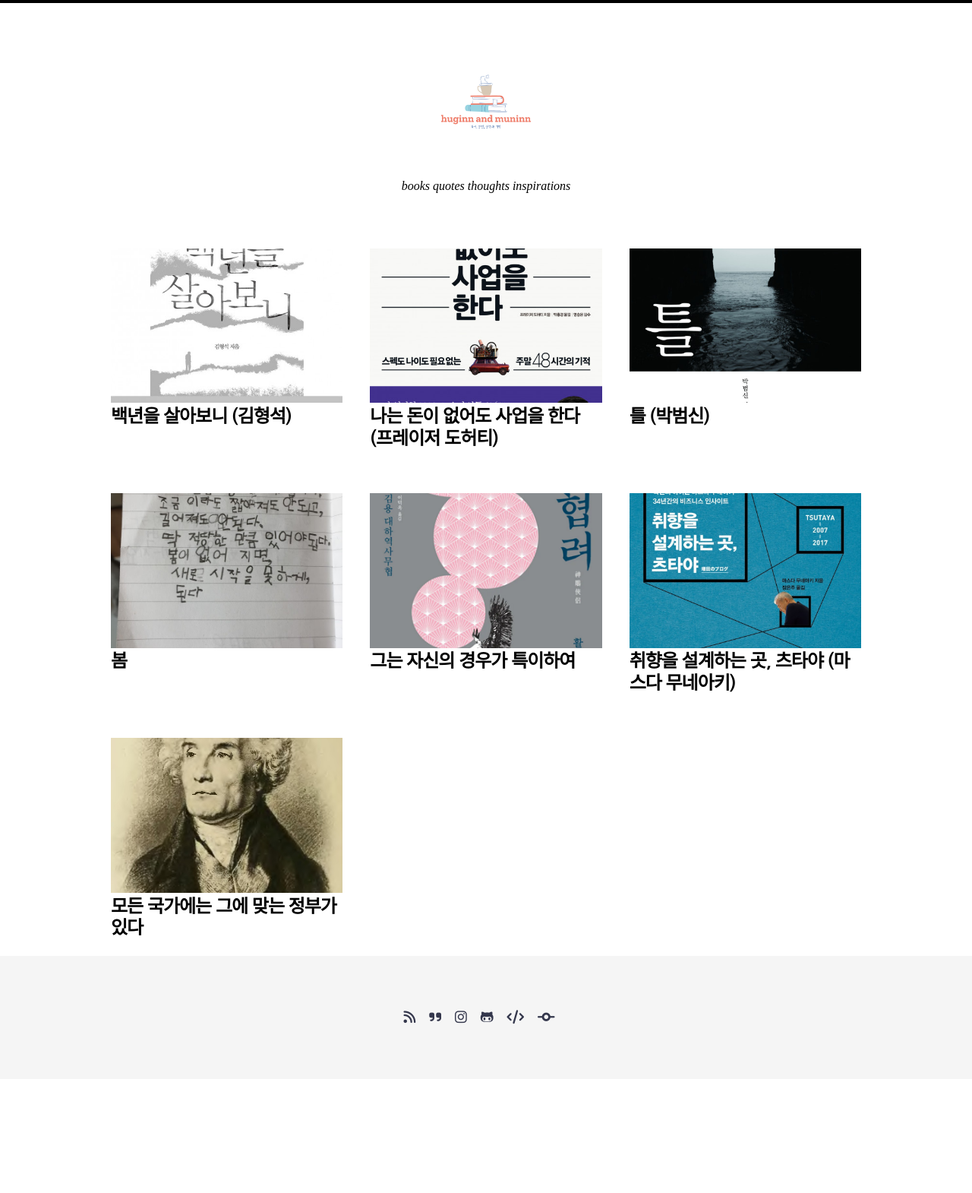
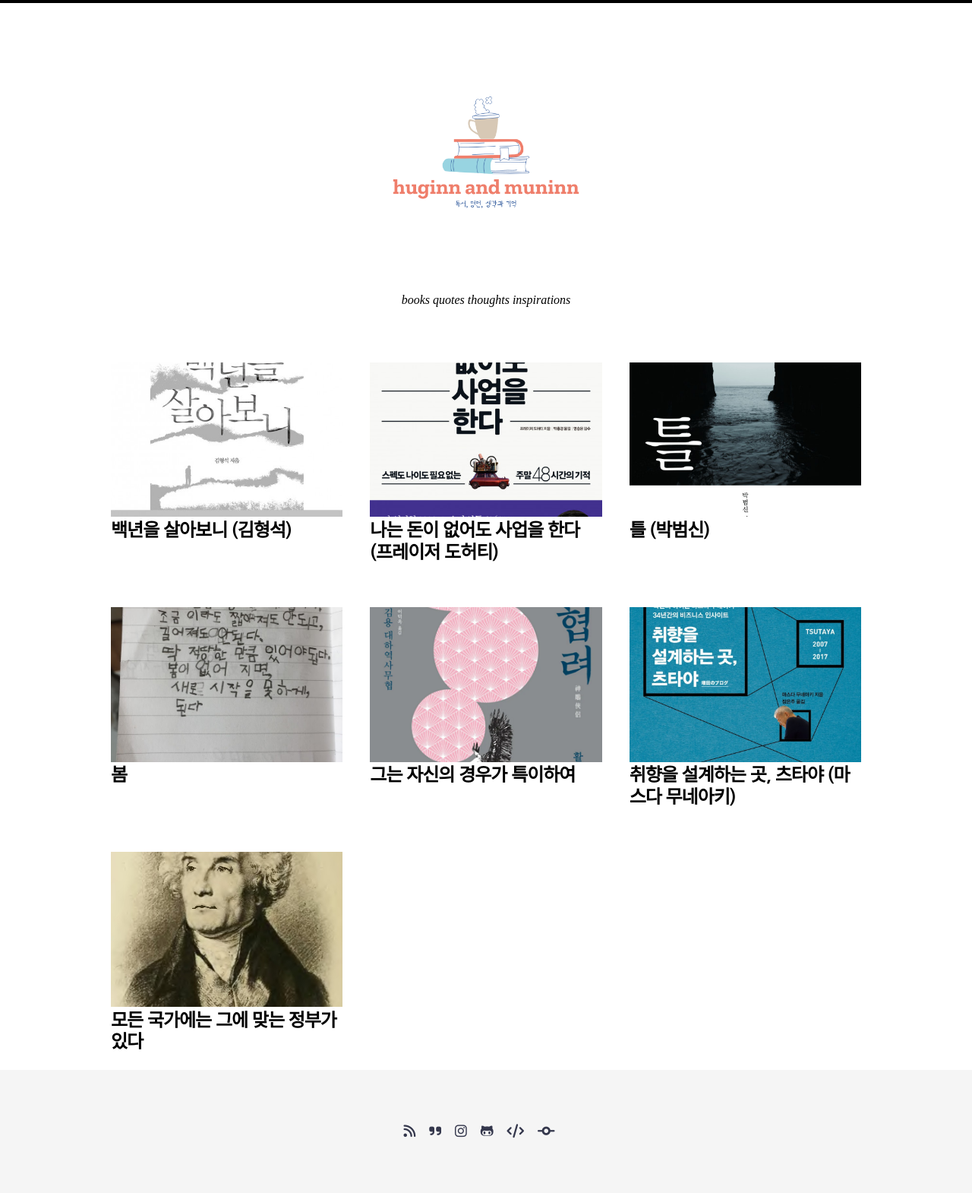
Before and after one commit to huginnmn/huginnmn.github.io, a Jekyll site: the page built from index.html, in a window 1280 px wide. Shown: the whole page at 76% size. Built offline with Jekyll 4.4.1, drawn with Linux system fonts in a browser that asks for light colours; nearby versions of some CDN libraries; the list of posts is cut into pages by our own code; before the commit the page ends 1420 px from its top, so only the background shows below that.

Commit message:
Update _variables.scss

```diff
--- a/_sass/so-simple/_variables.scss
+++ b/_sass/so-simple/_variables.scss
@@ -88,8 +88,8 @@ $main-max-width: $medium !default;
 $main-sidebar-max-width: $large !default;
 
 /* Site logo */
-$site-logo-width: 75px !default;
-$site-logo-height: 75px !default;
+$site-logo-width: 150px !default;
+$site-logo-height: 150px !default;
 
 /* Border radius */
 $border-radius: 0.25rem !default;
```
